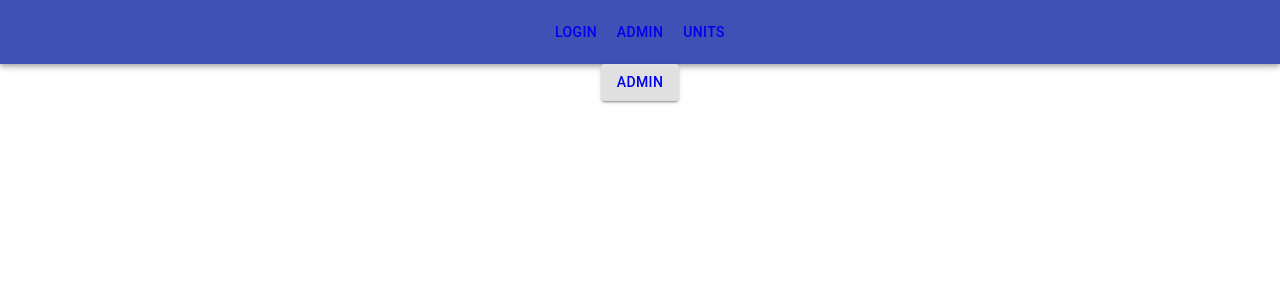
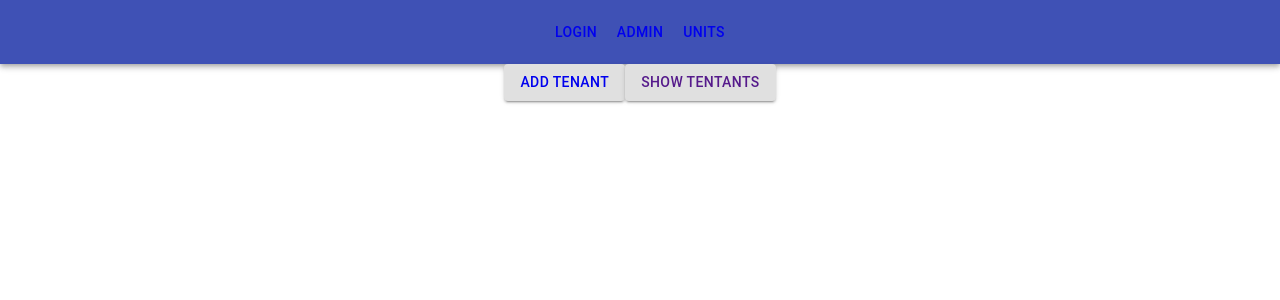
Before and after one commit to logunlaja26/Bellwood-property-webpage, a React (Create React App) app: page /adminpage in a window 1280 px wide. Shown: the top 300 px of the page. Built offline with nearby package versions, Linux system fonts and the light colour scheme.

Commit message:
added header component to units page

```diff
--- a/src/components/Admin/AdminPage.js
+++ b/src/components/Admin/AdminPage.js
@@ -10,8 +10,11 @@ export class AdminPage extends Component {
         <Header />
         <Button variant="contained" color="inherit">
           <Link style={{ textDecoration: "none" }} to={"/addtenant"}>
-            Admin
+            Add tenant
           </Link>
+        </Button>
+        <Button variant="contained" color="inherit">
+          <Link style={{ textDecoration: "none" }}>Show Tentants</Link>
         </Button>
       </div>
     );
--- a/src/components/Admin/Units.js
+++ b/src/components/Admin/Units.js
@@ -1,8 +1,13 @@
 import React, { Component } from "react";
+import Header from "../PageStructure/Header";
 
 export class Units extends Component {
   render() {
-    return <div>Units</div>;
+    return (
+      <div>
+        <Header />
+      </div>
+    );
   }
 }
 
--- a/src/components/MainPage.js
+++ b/src/components/MainPage.js
@@ -1,6 +1,7 @@
 import React, { Component } from "react";
 import { HomePage } from "./PageStructure/HomePage";
 import { BrowserRouter as Router, Route, Switch } from "react-router-dom";
+import Units from "./Admin/Units";
 import Requests from "./Tenant/Requests";
 import AdminPage from "./Admin/AdminPage";
 import AddTenantForm from "./Admin/AddTenantForm";
@@ -9,6 +10,7 @@ function MainPage() {
   return (
     <div>
       <Switch>
+        <Route component={Units} exact path="/units"></Route>
         <Route component={HomePage} exact path="/"></Route>
         <Route component={Requests} path="/requests"></Route>
         <Route component={AdminPage} path="/adminpage"></Route>
```
Also changed, not shown: 1 other file (tests, documents, lock files or other folders).
